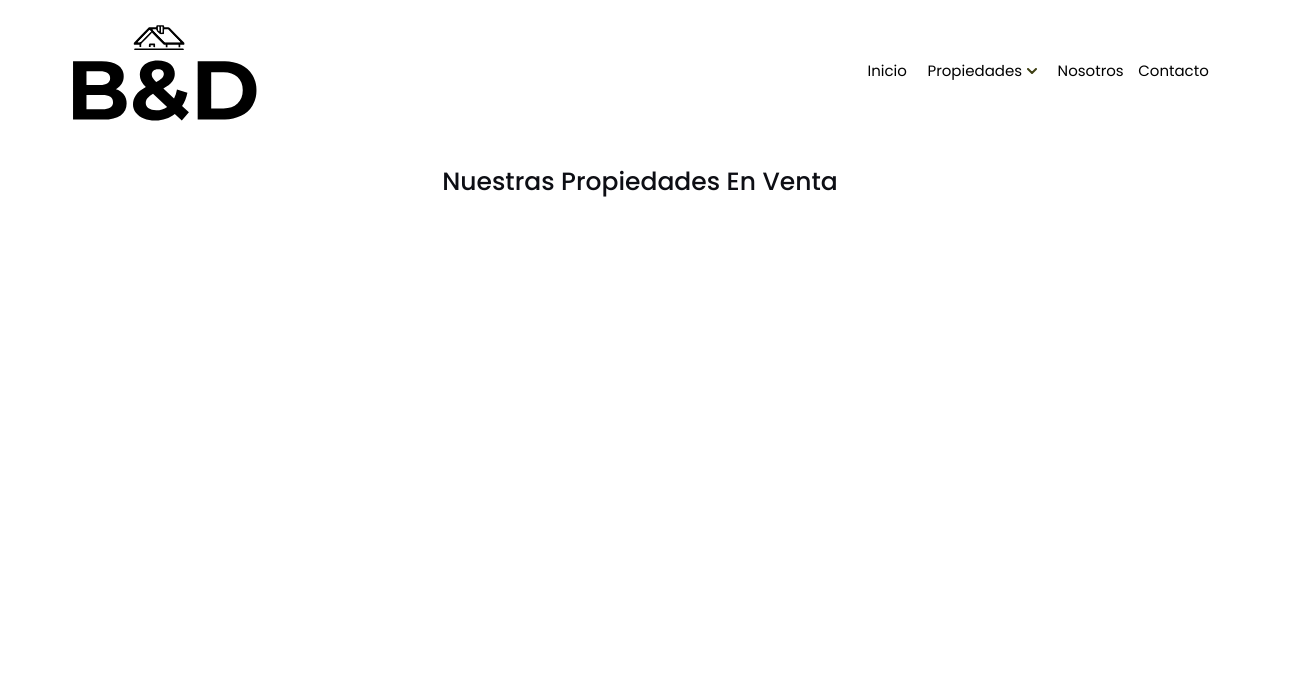
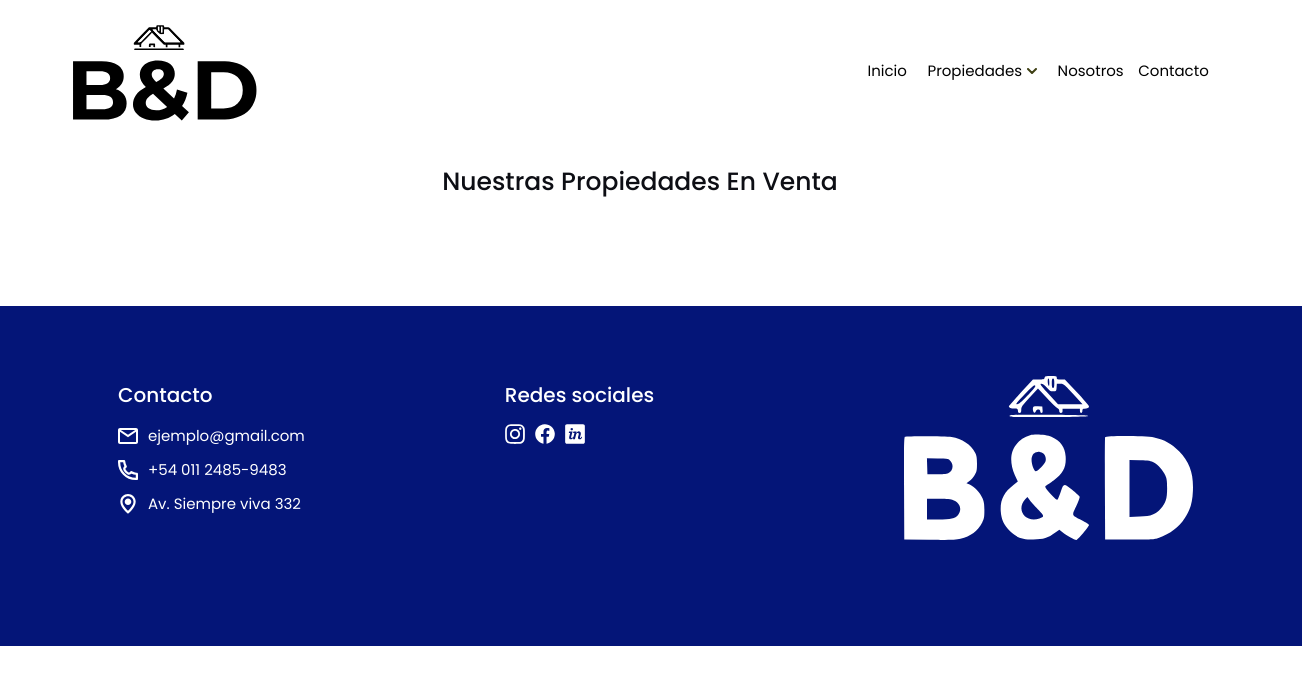
Before and after one commit to LaraSabatini/bd-inmobiliaria, a Next.js app: page /sell in a window 1280 px wide. Shown: the top 684 px of the page, 1302 px wide, since content can reach past the window. Built offline with nearby package versions, Linux system fonts and the light colour scheme.

Commit message:
added footer to pages

```diff
--- a/pages/rents.tsx
+++ b/pages/rents.tsx
@@ -1,12 +1,14 @@
 import React from "react"
 import Navbar from "../components/NavBar"
 import Title from "../components/Title"
+import Footer from "../components/Footer"
 
 const rents = () => {
   return (
     <>
       <Navbar />
       <Title text="Nuestras propiedades en alquiler" />
+      <Footer />
     </>
   )
 }
--- a/pages/sell.tsx
+++ b/pages/sell.tsx
@@ -1,12 +1,14 @@
 import React from "react"
 import Navbar from "../components/NavBar"
 import Title from "../components/Title"
+import Footer from "../components/Footer"
 
 const sell = () => {
   return (
     <>
       <Navbar />
       <Title text="Nuestras propiedades en venta" />
+      <Footer />
     </>
   )
 }
```
